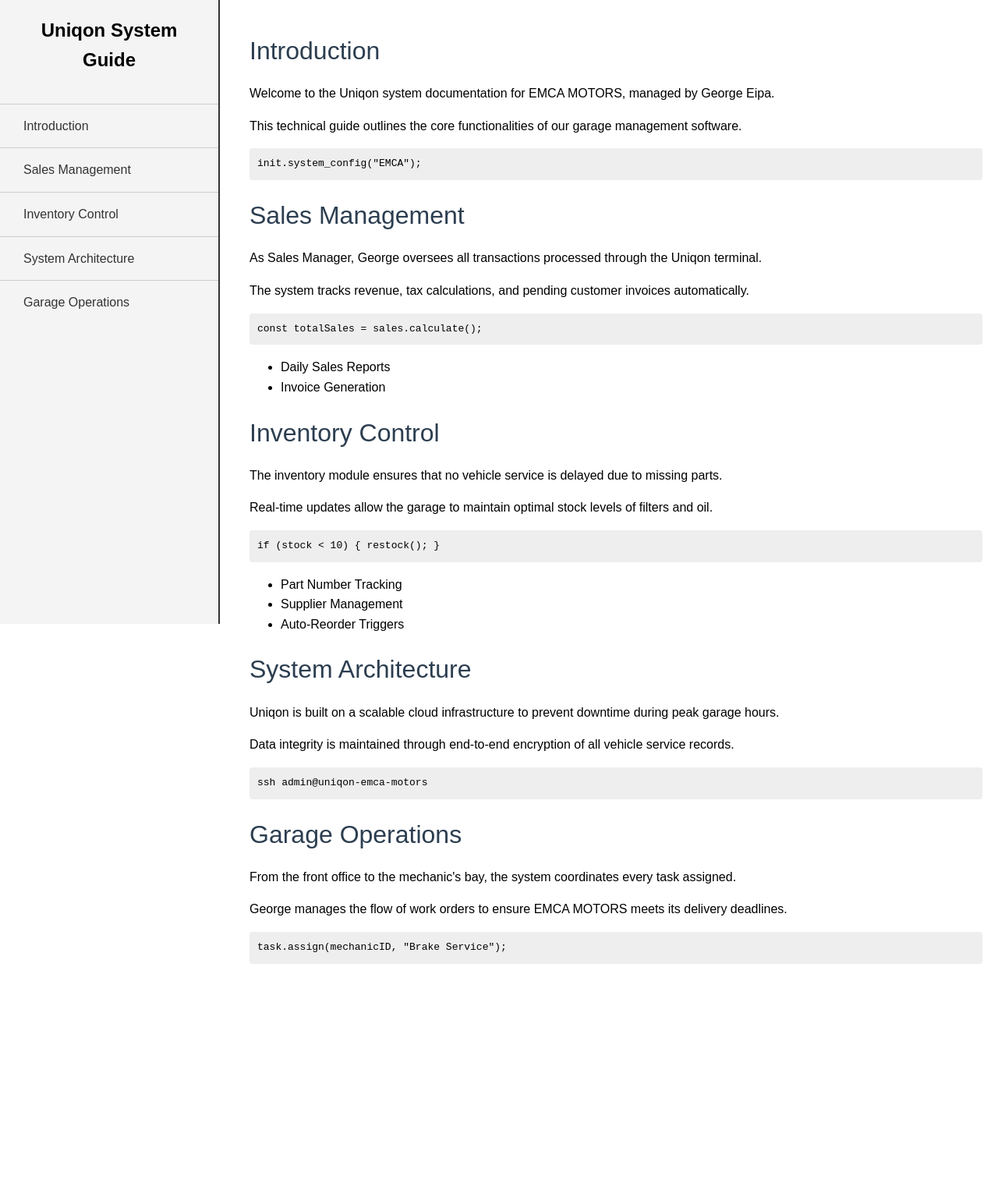
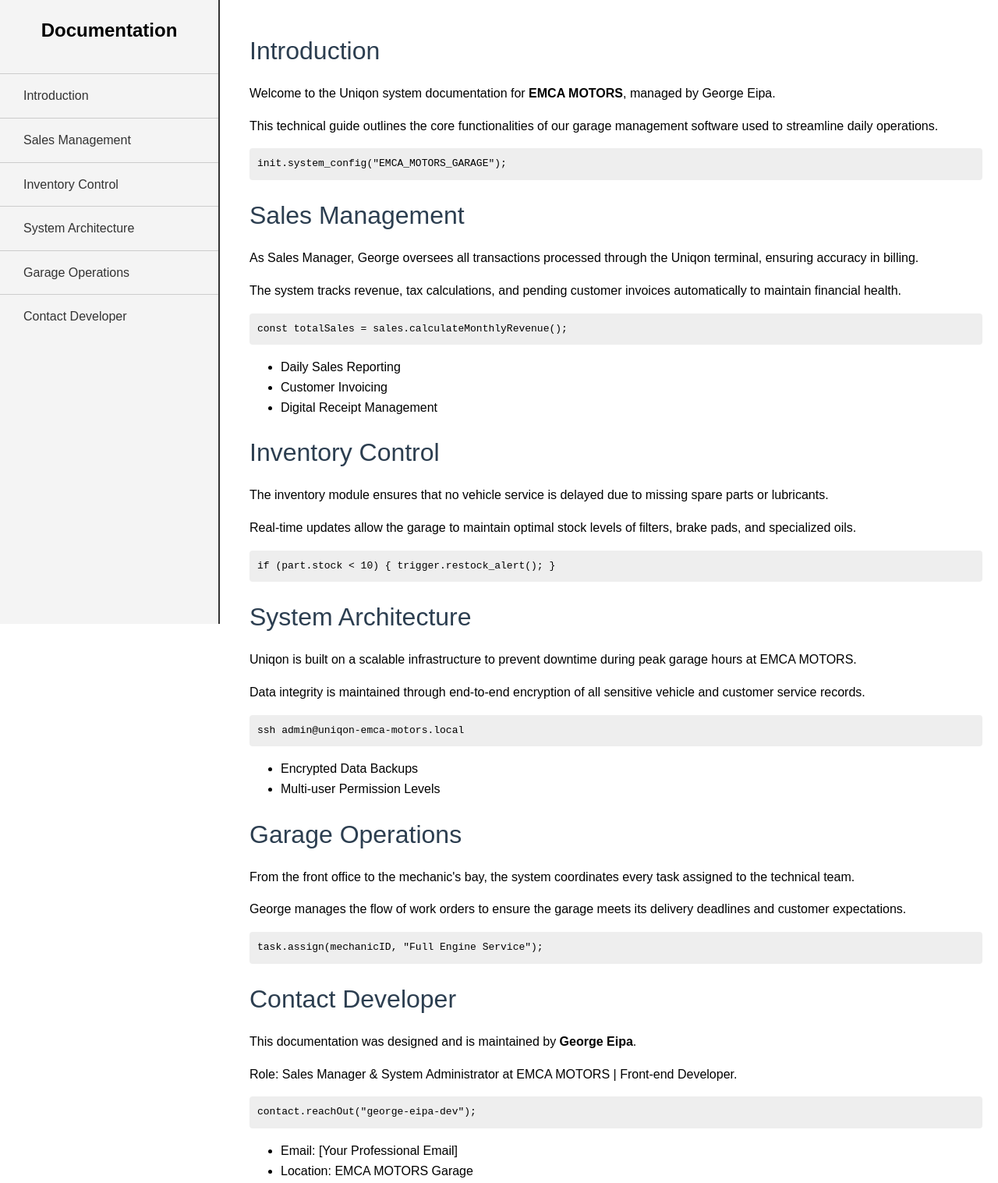
Before and after one commit to eipageorge5-sketch/GeorgeDocumentation, a plain HTML site: page index.html in a window 1280 px wide. Shown: the whole page at 78% size. Before the commit the page ends 1271 px from the top, so only its background shows below. Drawn offline with Linux system fonts and the light colour scheme.

Commit message:
Update index.html

```diff
--- a/index.html
+++ b/index.html
@@ -3,64 +3,76 @@
 <head>
     <meta charset="UTF-8">
     <meta name="viewport" content="width=device-width, initial-scale=1.0">
-    <title>Uniqon Documentation - George Eipa</title>
+    <title>Uniqon System Documentation - George Eipa</title>
     <link rel="stylesheet" href="styles.css">
 </head>
 <body>
     <nav id="navbar">
-        <header>Uniqon System Guide</header>
+        <header>Documentation</header>
         <ul>
             <li><a class="nav-link" href="#Introduction">Introduction</a></li>
             <li><a class="nav-link" href="#Sales_Management">Sales Management</a></li>
             <li><a class="nav-link" href="#Inventory_Control">Inventory Control</a></li>
             <li><a class="nav-link" href="#System_Architecture">System Architecture</a></li>
             <li><a class="nav-link" href="#Garage_Operations">Garage Operations</a></li>
+            <li><a class="nav-link" href="#Contact_Developer">Contact Developer</a></li>
         </ul>
     </nav>
 
     <main id="main-doc">
         <section class="main-section" id="Introduction">
             <header>Introduction</header>
-            <p>Welcome to the Uniqon system documentation for EMCA MOTORS, managed by George Eipa.</p>
-            <p>This technical guide outlines the core functionalities of our garage management software.</p>
-            <code>init.system_config("EMCA");</code>
+            <p>Welcome to the Uniqon system documentation for <strong>EMCA MOTORS</strong>, managed by George Eipa.</p>
+            <p>This technical guide outlines the core functionalities of our garage management software used to streamline daily operations.</p>
+            <code>init.system_config("EMCA_MOTORS_GARAGE");</code>
         </section>
 
         <section class="main-section" id="Sales_Management">
             <header>Sales Management</header>
-            <p>As Sales Manager, George oversees all transactions processed through the Uniqon terminal.</p>
-            <p>The system tracks revenue, tax calculations, and pending customer invoices automatically.</p>
-            <code>const totalSales = sales.calculate();</code>
+            <p>As Sales Manager, George oversees all transactions processed through the Uniqon terminal, ensuring accuracy in billing.</p>
+            <p>The system tracks revenue, tax calculations, and pending customer invoices automatically to maintain financial health.</p>
+            <code>const totalSales = sales.calculateMonthlyRevenue();</code>
             <ul>
-                <li>Daily Sales Reports</li>
-                <li>Invoice Generation</li>
+                <li>Daily Sales Reporting</li>
+                <li>Customer Invoicing</li>
+                <li>Digital Receipt Management</li>
             </ul>
         </section>
 
         <section class="main-section" id="Inventory_Control">
             <header>Inventory Control</header>
-            <p>The inventory module ensures that no vehicle service is delayed due to missing parts.</p>
-            <p>Real-time updates allow the garage to maintain optimal stock levels of filters and oil.</p>
-            <code>if (stock < 10) { restock(); }</code>
-            <ul>
-                <li>Part Number Tracking</li>
-                <li>Supplier Management</li>
-                <li>Auto-Reorder Triggers</li>
-            </ul>
+            <p>The inventory module ensures that no vehicle service is delayed due to missing spare parts or lubricants.</p>
+            <p>Real-time updates allow the garage to maintain optimal stock levels of filters, brake pads, and specialized oils.</p>
+            <code>if (part.stock < 10) { trigger.restock_alert(); }</code>
         </section>
 
         <section class="main-section" id="System_Architecture">
             <header>System Architecture</header>
-            <p>Uniqon is built on a scalable cloud infrastructure to prevent downtime during peak garage hours.</p>
-            <p>Data integrity is maintained through end-to-end encryption of all vehicle service records.</p>
-            <code>ssh admin@uniqon-emca-motors</code>
+            <p>Uniqon is built on a scalable infrastructure to prevent downtime during peak garage hours at EMCA MOTORS.</p>
+            <p>Data integrity is maintained through end-to-end encryption of all sensitive vehicle and customer service records.</p>
+            <code>ssh admin@uniqon-emca-motors.local</code>
+            <ul>
+                <li>Encrypted Data Backups</li>
+                <li>Multi-user Permission Levels</li>
+            </ul>
         </section>
 
         <section class="main-section" id="Garage_Operations">
             <header>Garage Operations</header>
-            <p>From the front office to the mechanic's bay, the system coordinates every task assigned.</p>
-            <p>George manages the flow of work orders to ensure EMCA MOTORS meets its delivery deadlines.</p>
-            <code>task.assign(mechanicID, "Brake Service");</code>
+            <p>From the front office to the mechanic's bay, the system coordinates every task assigned to the technical team.</p>
+            <p>George manages the flow of work orders to ensure the garage meets its delivery deadlines and customer expectations.</p>
+            <code>task.assign(mechanicID, "Full Engine Service");</code>
+        </section>
+
+        <section class="main-section" id="Contact_Developer">
+            <header>Contact Developer</header>
+            <p>This documentation was designed and is maintained by <strong>George Eipa</strong>.</p>
+            <p>Role: Sales Manager & System Administrator at EMCA MOTORS | Front-end Developer.</p>
+            <code>contact.reachOut("george-eipa-dev");</code>
+            <ul>
+                <li>Email: [Your Professional Email]</li>
+                <li>Location: EMCA MOTORS Garage</li>
+            </ul>
         </section>
     </main>
 </body>
```
